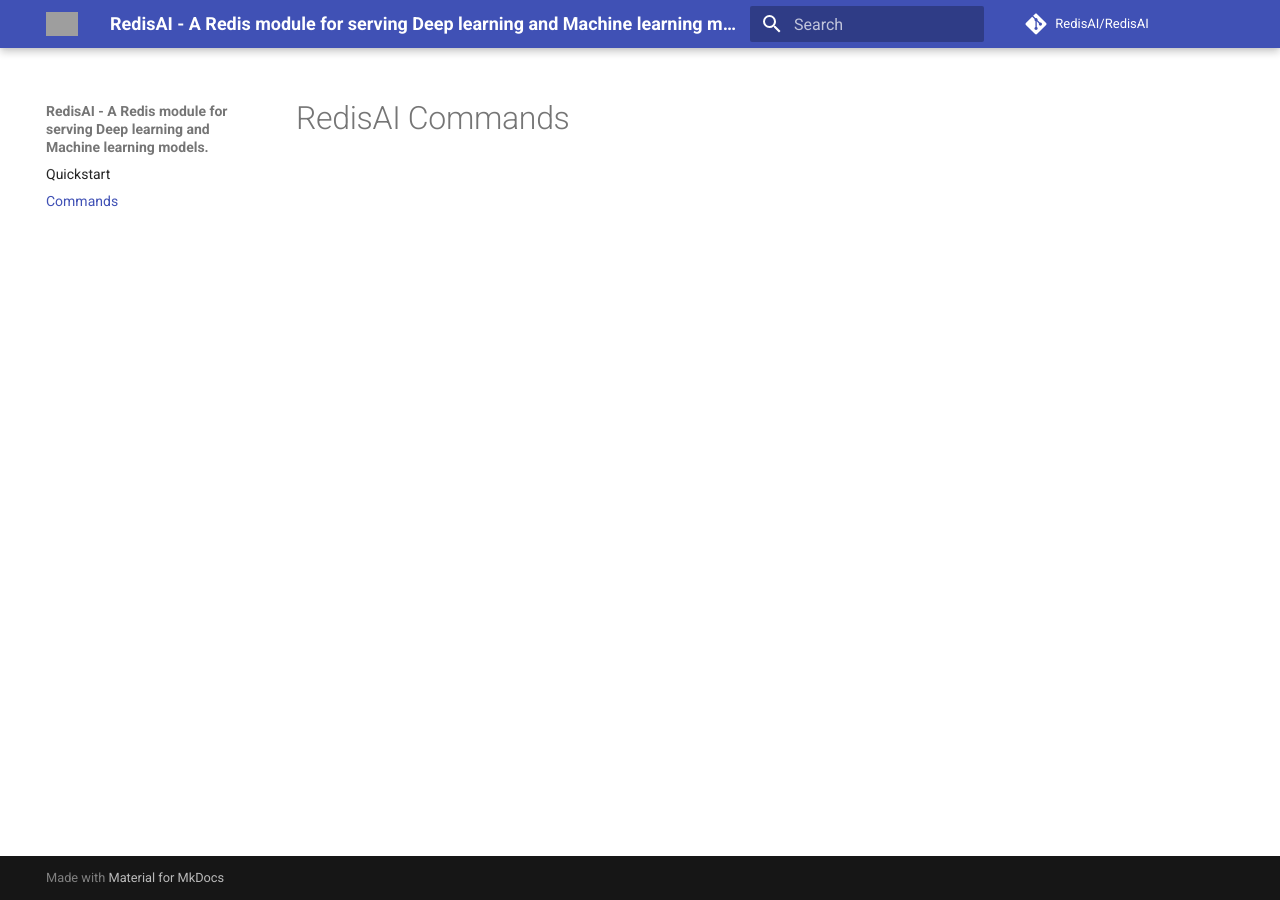
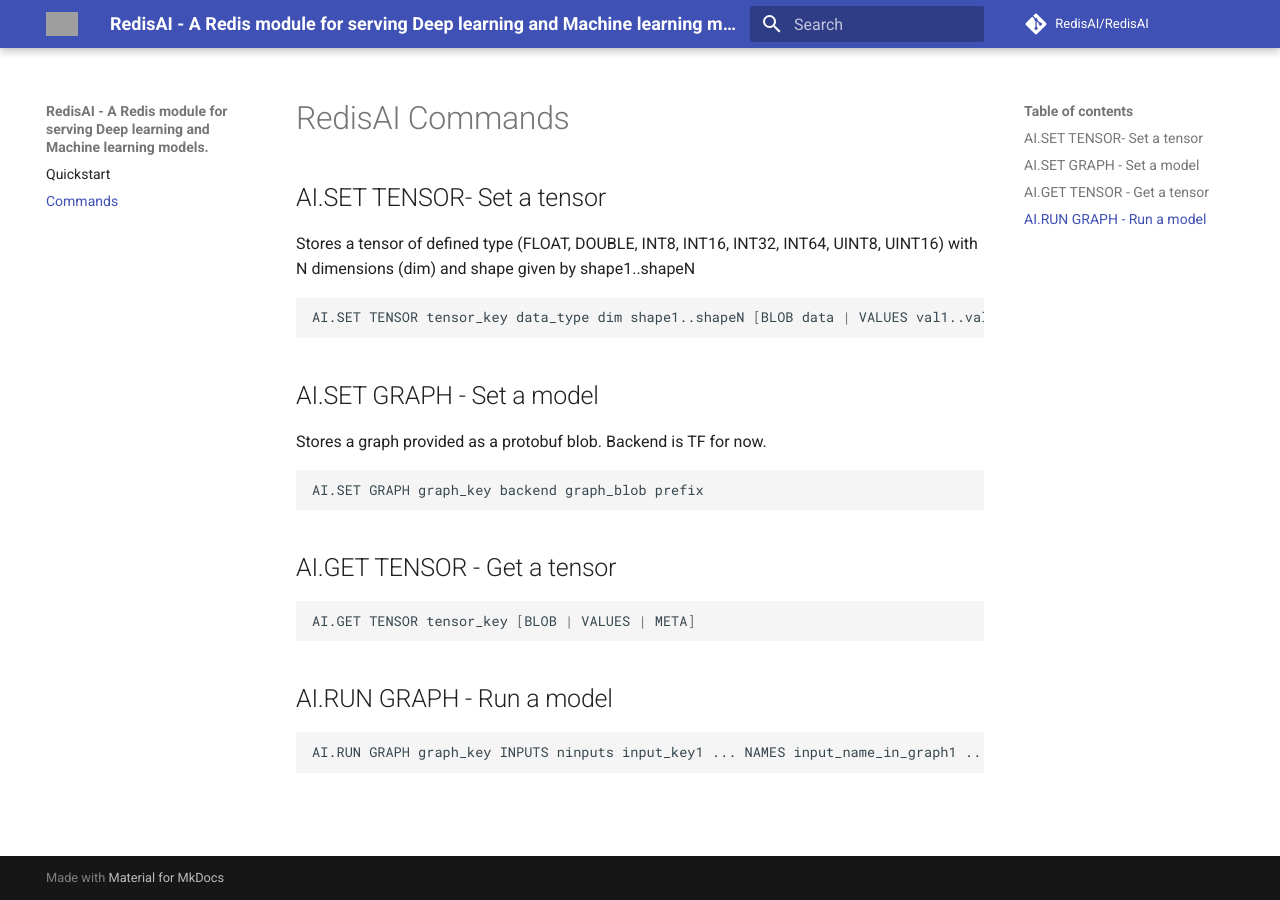
Before and after one commit to RedisAI/RedisAI, an MkDocs documentation site: the page built from docs/commands.md, in a window 1280 px wide. Built offline with MkDocs 1.6.1 and Material for MkDocs 9.7.7, drawn with Linux system fonts in a browser that asks for light colours; comment, search, counter and statistics services are not loaded; old or Windows-style settings are respelled for this version of MkDocs; grey boxes are pictures that could not be loaded.

Commit message:
First stab at moving the commands to the documentation

````diff
--- a/docs/commands.md
+++ b/docs/commands.md
@@ -1 +1,24 @@
 # RedisAI Commands
+
+## AI.SET TENSOR- Set a tensor
+Stores a tensor of defined type (FLOAT, DOUBLE, INT8, INT16, INT32, INT64, UINT8, UINT16) with N dimensions (dim) and shape given by shape1..shapeN
+
+```sh
+AI.SET TENSOR tensor_key data_type dim shape1..shapeN [BLOB data | VALUES val1..valN]
+```
+
+## AI.SET GRAPH - Set a model
+Stores a graph provided as a protobuf blob. Backend is TF for now.
+```sh
+AI.SET GRAPH graph_key backend graph_blob prefix
+```
+
+## AI.GET TENSOR - Get a tensor
+```sh
+AI.GET TENSOR tensor_key [BLOB | VALUES | META]
+```
+
+## AI.RUN GRAPH - Run a model
+```sh
+AI.RUN GRAPH graph_key INPUTS ninputs input_key1 ... NAMES input_name_in_graph1 ... OUTPUTS noutputs output_key1 ... NAMES output_name_in_graph1 ...
+```
````
